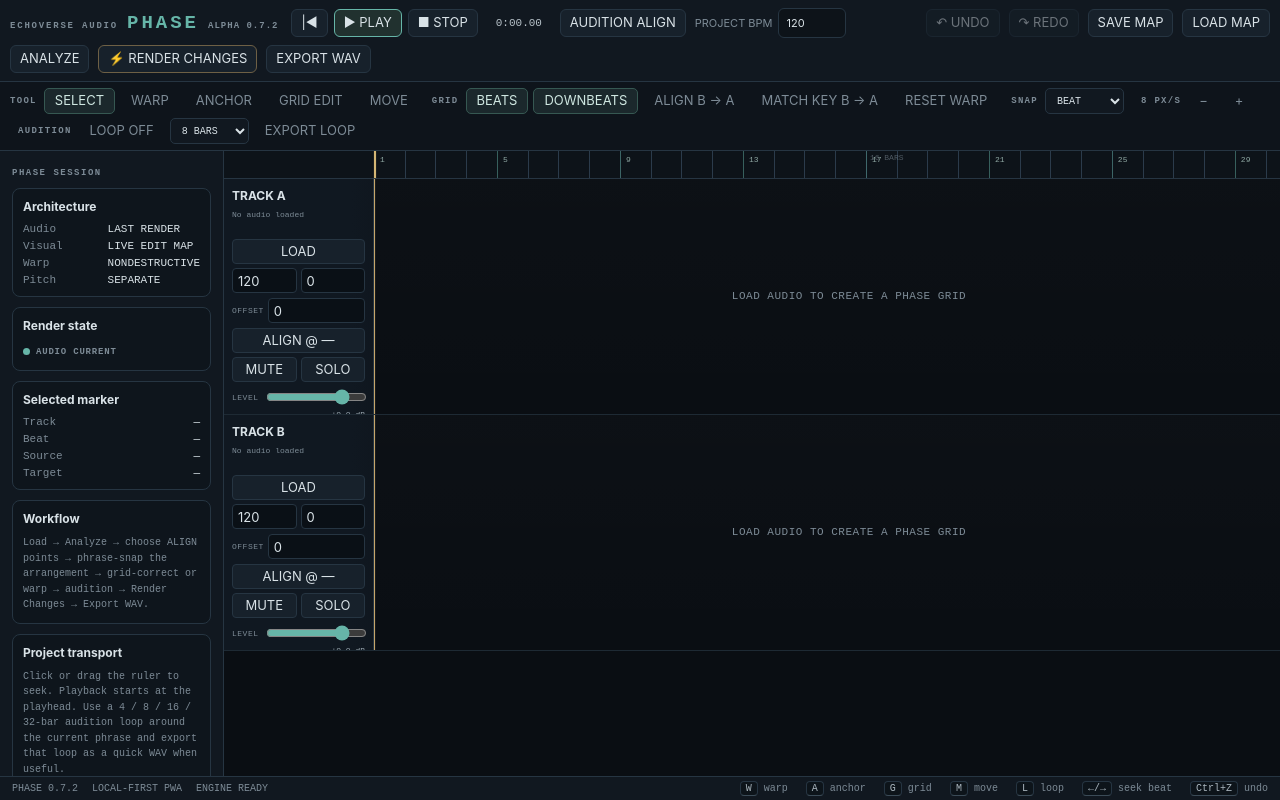
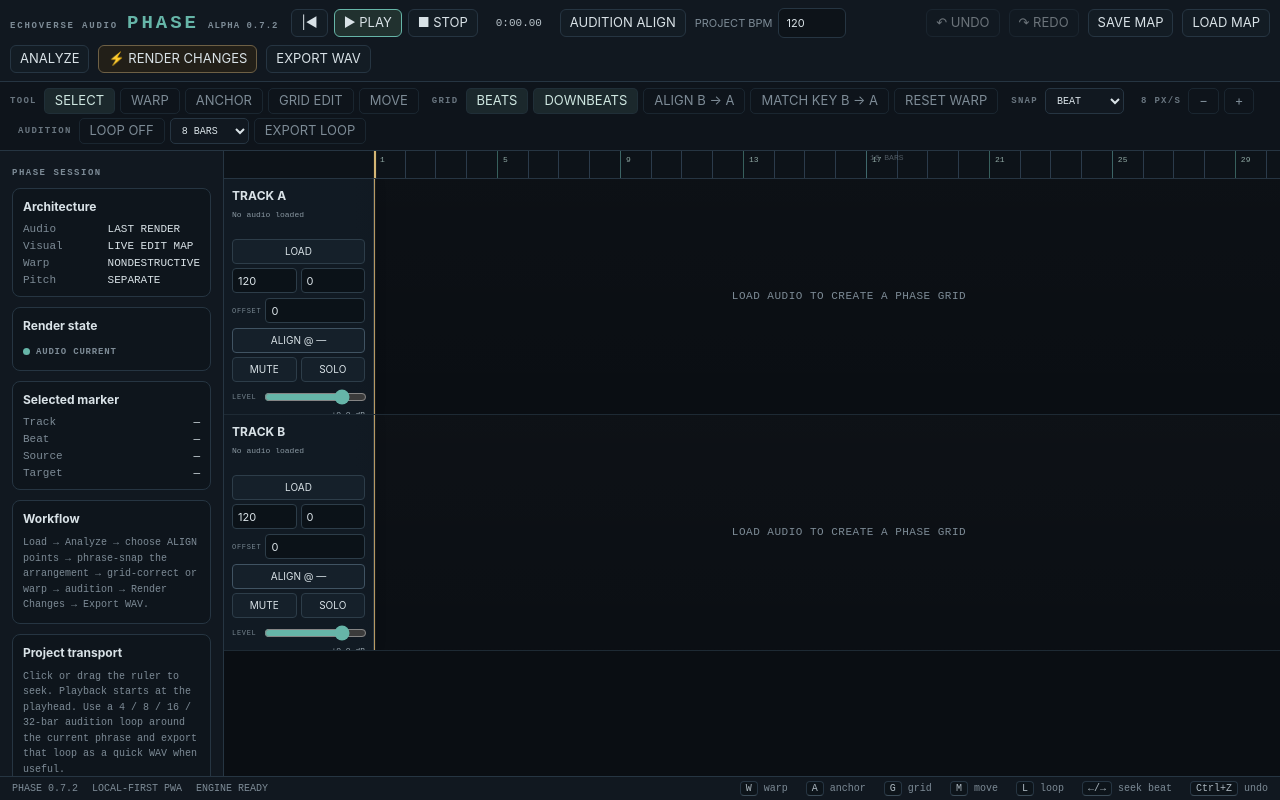
Before and after one commit to aerovista-us/phase, a website: page index.html in a window 1280 px wide. Drawn offline with Linux system fonts and the light colour scheme.

Commit message:
Finish Phase 0.7.2 workstation polish

```diff
--- a/ui-polish.css
+++ b/ui-polish.css
@@ -6,7 +6,13 @@
 }
 
 html,body{overflow:hidden}
+*{scrollbar-width:thin;scrollbar-color:#3c4b56 #0b0f14}
+*::-webkit-scrollbar{width:9px;height:9px}
+*::-webkit-scrollbar-track{background:#0b0f14}
+*::-webkit-scrollbar-thumb{background:#3c4b56;border:2px solid #0b0f14;border-radius:9px}
+*::-webkit-scrollbar-thumb:hover{background:#536572}
 button,input,select{min-width:0}
+button{transition:border-color .12s ease,background .12s ease,color .12s ease}
 button:focus-visible,input:focus-visible,select:focus-visible{
   outline:2px solid rgba(102,181,168,.7);
   outline-offset:1px;
@@ -18,12 +24,15 @@
   gap:7px 9px;
   padding:8px 10px;
   min-width:0;
+  box-shadow:0 1px 0 rgba(255,255,255,.015);
 }
 .topbar .brand{margin-right:4px;min-width:max-content}
 .topbar .transport{flex:0 0 auto}
 .topbar .field{flex:0 0 auto}
 .topbar .spacer{min-width:12px}
 .topbar .btn{height:var(--control-h);padding-inline:9px;white-space:nowrap}
+.topbar .btn:not(.primary):not(.warn){background:#131c24}
+.topbar .btn.warn{background:#221f18}
 
 /* Tool strip: show the tools instead of making users discover an invisible horizontal scroll. */
 .modebar{
@@ -33,27 +42,37 @@
   padding:6px 10px;
   overflow:visible;
 }
+.modebar .label{
+  opacity:.82;
+  flex:0 0 auto;
+}
 .modebar .section{margin-left:8px}
 .modebar .mode,.modebar .snap-select{
   height:26px;
   max-width:100%;
 }
+.modebar .mode{border-color:rgba(38,53,66,.55)}
+.modebar .mode:hover{border-color:#405463}
 
 /* Track control surface. 150px is intentionally retained so ruler/audio geometry stays exact. */
 .track{
   height:var(--row);
   overflow:hidden;
 }
+.track:nth-child(even){background:linear-gradient(to bottom,rgba(255,255,255,.016),rgba(255,255,255,.004))}
 .track-head{
   padding:8px;
   gap:var(--ui-gap);
   overflow:hidden;
   align-content:start;
+  background:linear-gradient(90deg,#111a23 88%,rgba(17,26,35,.92));
+  box-shadow:2px 0 10px rgba(0,0,0,.12);
 }
 .track-name{
   min-height:17px;
   font-size:12px;
   line-height:17px;
+  letter-spacing:.1px;
 }
 .track-sub{
   min-height:25px;
@@ -65,6 +84,7 @@
   line-clamp:2;
   font-size:8px;
   line-height:12px;
+  color:#8997a1;
 }
 
 /* The original LOAD/BPM/PITCH row was wider than the panel. Stack LOAD, then split numeric fields. */
@@ -90,12 +110,22 @@
   grid-template-columns:auto minmax(0,1fr);
   align-items:center;
 }
-.track-head .minirow:has(.offset) .offset{
-  width:100%;
+.track-head .minirow:has(.offset) .offset{width:100%}
+.track-head .mini,.track-head input{max-width:100%}
+.track-head input{
+  border-color:#2d3d49;
+  background:#0b1218;
+  font-size:11px;
 }
-.track-head .mini,.track-head input{
-  max-width:100%;
+.track-head .mini{
+  border-color:#2d3d49;
+  background:#15202a;
+  font-size:10px;
+  white-space:nowrap;
+  overflow:hidden;
+  text-overflow:ellipsis;
 }
+.track-head .tiny-label{font-size:7px;letter-spacing:.7px;color:#75848e}
 
 /* Arrangement controls become a compact 2-column block. */
 .track-tools{
@@ -108,10 +138,9 @@
 .track-tools [id^="alignSet-"]{
   grid-column:1 / -1;
   width:100%;
+  border-color:#405362;
 }
-.track-tools [id^="mute-"],.track-tools [id^="solo-"]{
-  width:100%;
-}
+.track-tools [id^="mute-"],.track-tools [id^="solo-"]{width:100%}
 /* The ALIGN button already carries the selected position; the second A 1.1 label is duplicate UI. */
 .track-tools .align-readout{display:none}
 
@@ -125,6 +154,7 @@
 .mix-row input[type="range"]{
   min-width:0!important;
   width:100%!important;
+  accent-color:#66b5a8;
 }
 .mix-row .mix-db{
   grid-column:2;
@@ -132,12 +162,22 @@
   min-width:0!important;
   font-size:8px!important;
   line-height:9px;
+  color:#9aa8b1!important;
 }
 
 /* Keep decorative layers inside their lane and behind interactive markers. */
 .lane{isolation:isolate}
 .wave{inset:10px 0 14px;height:calc(100% - 24px)}
 .empty{padding:12px;text-align:center;line-height:1.5}
+.marker .cap{box-shadow:0 0 0 1px rgba(0,0,0,.18)}
+.marker.selected .cap{box-shadow:0 0 0 2px rgba(198,166,107,.16)}
+
+.footer{min-width:0}
+.footer #engineState{
+  overflow:hidden;
+  text-overflow:ellipsis;
+  white-space:nowrap;
+}
 
 /* Sidebar is useful when there is room; timeline wins when there isn't. */
 @media(max-width:1080px){
@@ -164,6 +204,7 @@
   .topbar .btn{padding-inline:7px;font-size:11px}
   .topbar .field{font-size:9px}
   .topbar .field input{width:62px;height:27px}
+  .modebar{gap:3px 4px}
   .modebar .label{font-size:8px}
   .modebar .mode,.modebar .snap-select{font-size:9px;padding-inline:7px}
   .modebar .section{margin-left:3px}
```
